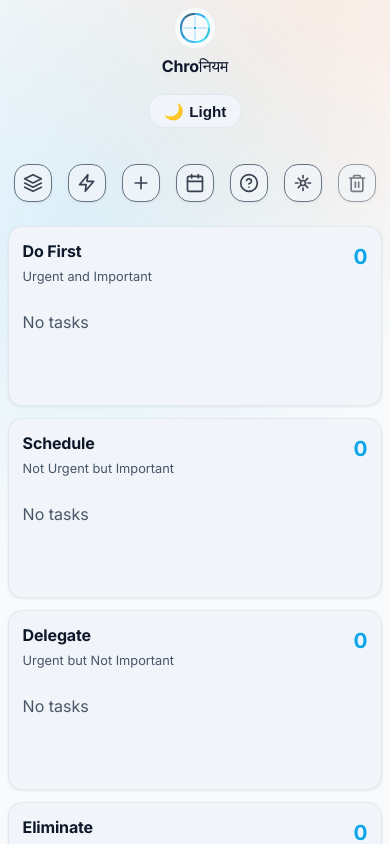
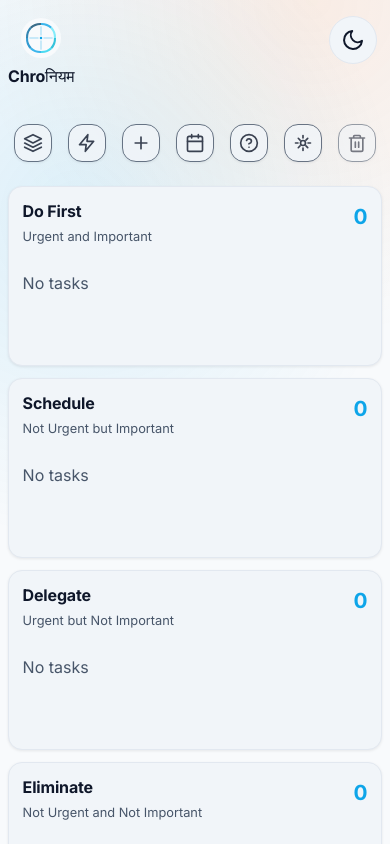
Before and after one commit to RikamPalkar/ChroNiyam, a React (Vite) app: page / in a window 390 px wide. Shown: the top 844 px of the page. Built offline with nearby package versions, Linux system fonts and the light colour scheme.

Commit message:
Adding multiple plan week logic

```diff
--- a/src/App.tsx
+++ b/src/App.tsx
@@ -10,6 +10,7 @@ import CalendarView from './components/CalendarView'
 import GuideModal from './components/GuideModal'
 import type { Quadrant, QuadrantKey, Task, Theme, TimeWindow } from './types/quadrant'
 import { canAllocateHours } from './utils/hoursCalculator'
+import { calculateCurrentHours, getWeekDates, validateAllocation } from './utils/hoursAllocationEngine'
 
 const quadrants: Quadrant[] = [
   {
@@ -184,6 +185,7 @@ function App() {
     if (!currentWeek || !copiedWeekTemplate) return
 
     const targetWeekStart = new Date(currentWeek.startDate)
+    const targetWeekEnd = new Date(currentWeek.endDate)
 
     // Create new tasks with dates adjusted to target week
     const pastedTasks = copiedWeekTemplate.map((template: any) => {
@@ -204,7 +206,79 @@ function App() {
       }
     })
 
+    // Get all dates in target week
+    const weekDates = getWeekDates(currentWeek.startDate)
+    const dailyLimit = currentWeek.hoursPerDay || 8
+    const weeklyLimit = currentWeek.totalHours || 56
+
+    // Calculate current hours from existing tasks in target week
+    const existingTasks = tasks.filter((task) => {
+      const taskStart = new Date(task.startDate)
+      const taskEnd = new Date(task.dueDate)
+      return taskStart <= targetWeekEnd && taskEnd >= targetWeekStart
+    })
+
+    const currentDailyHours = calculateCurrentHours(existingTasks, dailyLimit)
+
+    // Validate each pasted task against available capacity
+    const violations: string[] = []
+
+    for (const pastedTask of pastedTasks) {
+      const taskStart = new Date(pastedTask.startDate)
+      const taskEnd = new Date(pastedTask.dueDate)
+
+      // Get dates for this specific task
+      const taskDates: string[] = []
+      const current = new Date(taskStart)
+      while (current <= taskEnd) {
+        const dateStr = current.toISOString().split('T')[0]
+        if (weekDates.includes(dateStr)) {
+          taskDates.push(dateStr)
+        }
+        current.setDate(current.getDate() + 1)
+      }
+
+      // Use allocation engine to validate this task
+      const validation = validateAllocation({
+        selectedDates: taskDates,
+        requestedHours: pastedTask.estimatedHours,
+        currentHours: currentDailyHours,
+        dailyLimit,
+        allTasks: existingTasks,
+      })
+
+      if (!validation.isValid) {
+        violations.push(...validation.errors)
+      }
+
+      // Update currentDailyHours for next task validation (sequential)
+      if (validation.isValid) {
+        let remainingHours = pastedTask.estimatedHours
+        taskDates.forEach((date) => {
+          if (remainingHours > 0) {
+            const available = dailyLimit - (currentDailyHours[date] || 0)
+            const toAdd = Math.min(remainingHours, available)
+            currentDailyHours[date] = (currentDailyHours[date] || 0) + toAdd
+            remainingHours -= toAdd
+          }
+        })
+      }
+    }
+
+    // Check total weekly hours
+    const totalWeekHours = weekDates.reduce((sum, date) => sum + (currentDailyHours[date] || 0), 0)
+    if (totalWeekHours > weeklyLimit) {
+      violations.push(`Total ${totalWeekHours.toFixed(1)}h exceeds weekly limit of ${weeklyLimit}h`)
+    }
+
+    if (violations.length > 0) {
+      setPasteError(`Cannot paste tasks:\n${violations.join('\n')}`)
+      setTimeout(() => setPasteError(''), 5000)
+      return
+    }
+
     setTasks((prev) => [...prev, ...pastedTasks])
+    setPasteError('')
   }
 
   // Check if we can copy/paste
@@ -311,7 +385,20 @@ function App() {
   }
 
   const handleConfirmClear = () => {
-    setTasks([])
+    if (!currentWeek) return
+
+    const weekStart = new Date(currentWeek.startDate)
+    const weekEnd = new Date(currentWeek.endDate)
+
+    // Only keep tasks outside current week
+    const filteredTasks = tasks.filter((task) => {
+      const taskStart = new Date(task.startDate)
+      const taskEnd = new Date(task.dueDate)
+      // Keep task if it doesn't overlap with current week
+      return taskStart > weekEnd || taskEnd < weekStart
+    })
+
+    setTasks(filteredTasks)
     setShowClearConfirm(false)
   }
 
@@ -387,6 +474,7 @@ function App() {
         onPasteWeek={currentWeek ? handlePasteWeek : undefined}
         canCopyWeek={canCopyWeek}
         canPasteWeek={canPasteWeek}
+        tasks={weekTasks}
       />
       <div className="layout">
         <SideActions
--- a/src/components/Header.tsx
+++ b/src/components/Header.tsx
@@ -1,5 +1,6 @@
-import type { Theme, TimeWindow } from '../types/quadrant'
+import type { Theme, TimeWindow, Task } from '../types/quadrant'
 import { formatHours } from '../utils/hoursCalculator'
+import { calculateCurrentHours, getWeekDates, DAILY_LIMIT } from '../utils/hoursAllocationEngine'
 import Tooltip from './Tooltip'
 
 type HeaderProps = {
@@ -17,16 +18,24 @@ type HeaderProps = {
   onPasteWeek?: () => void
   canCopyWeek?: boolean
   canPasteWeek?: boolean
+  tasks?: Task[]
 }
 
-const Header = ({ title, theme, onToggleTheme, timeWindow, onFinalizePlan, onPreviousWeek, onNextWeek, canGoPrevious, canGoNext, currentWeekLabel, onCopyWeek, onPasteWeek, canCopyWeek, canPasteWeek }: HeaderProps) => {
+const Header = ({ title, theme, onToggleTheme, timeWindow, onFinalizePlan, onPreviousWeek, onNextWeek, canGoPrevious, canGoNext, currentWeekLabel, onCopyWeek, onPasteWeek, canCopyWeek, canPasteWeek, tasks = [] }: HeaderProps) => {
   const isDark = theme === 'dark'
-  const icon = isDark ? '☀️' : '🌙'
   const label = isDark ? 'Switch to light theme' : 'Switch to dark theme'
 
   const allocatedHours = timeWindow?.allocatedHours || 0
   const totalHours = timeWindow?.totalHours || 56
   const progressPercentage = totalHours > 0 ? (allocatedHours / totalHours) * 100 : 0
+
+  // Calculate daily hours allocation
+  const dailyHours = timeWindow ? calculateCurrentHours(tasks, timeWindow.hoursPerDay || DAILY_LIMIT) : {}
+  const weekDates = timeWindow ? getWeekDates(timeWindow.startDate) : []
+  const today = new Date()
+  today.setHours(0, 0, 0, 0)
+
+  const weekdays = ['M', 'T', 'W', 'T', 'F', 'S', 'S']
 
   const formatDateRange = (startString: string, endString: string) => {
     const start = new Date(startString)
@@ -62,66 +71,135 @@ const Header = ({ title, theme, onToggleTheme, timeWindow, onFinalizePlan, onPre
           aria-pressed={isDark}
           aria-label={label}
         >
-          <span className="theme-icon" aria-hidden="true">
-            {icon}
-          </span>
-          <span className="theme-label">{isDark ? 'Dark' : 'Light'}</span>
+          {isDark ? (
+            <svg width="24" height="24" viewBox="0 0 24 24" fill="none" xmlns="http://www.w3.org/2000/svg">
+              <circle cx="12" cy="12" r="5" stroke="currentColor" strokeWidth="2"/>
+              <path d="M12 1v6M12 17v6M4.22 4.22l4.24 4.24M15.54 15.54l4.24 4.24M1 12h6M17 12h6M4.22 19.78l4.24-4.24M15.54 8.46l4.24-4.24" stroke="currentColor" strokeWidth="2" strokeLinecap="round"/>
+            </svg>
+          ) : (
+            <svg width="24" height="24" viewBox="0 0 24 24" fill="none" xmlns="http://www.w3.org/2000/svg">
+              <path d="M21 12.79A9 9 0 1 1 11.21 3 7 7 0 0 0 21 12.79z" stroke="currentColor" strokeWidth="2" strokeLinecap="round" strokeLinejoin="round"/>
+            </svg>
+          )}
         </button>
       </div>
       {timeWindow && (
         <div className="hours-tracker-container">
           <div className="hours-tracker">
-            <div className="progress-bar-container" style={{ marginTop: '0.75rem' }}>
-              <div className="progress-bar-bg">
+            {/* Week navigation above progress bar */}
+            {onPreviousWeek && onNextWeek && (
+              <div style={{ display: 'flex', alignItems: 'center', justifyContent: 'center', gap: '0.25rem', marginBottom: '0.5rem' }}>
+                <button
+                  type="button"
+                  onClick={onPreviousWeek}
+                  disabled={!canGoPrevious}
+                  aria-label="Previous week"
+                  style={{
+                    background: 'none',
+                    border: 'none',
+                    cursor: canGoPrevious ? 'pointer' : 'not-allowed',
+                    opacity: canGoPrevious ? 1 : 0.3,
+                    fontSize: '0.75rem',
+                    padding: '0.25rem',
+                    color: 'var(--text)'
+                  }}
+                >
+                  ←
+                </button>
+                <span style={{ fontSize: '0.75rem', fontWeight: '500' }}>
+                  {currentWeekLabel || formatDateRange(timeWindow.startDate, timeWindow.endDate)}
+                </span>
+                <button
+                  type="button"
+                  onClick={onNextWeek}
+                  disabled={!canGoNext}
+                  aria-label="Next week"
+                  style={{
+                    background: 'none',
+                    border: 'none',
+                    cursor: canGoNext ? 'pointer' : 'not-allowed',
+                    opacity: canGoNext ? 1 : 0.3,
+                    fontSize: '0.75rem',
+                    padding: '0.25rem',
+                    color: 'var(--text)'
+                  }}
+                >
+                  →
+                </button>
+              </div>
+            )}
+
+            {/* Progress bar */}
+            <div style={{ display: 'flex', alignItems: 'center', gap: '0.5rem', marginBottom: '0.5rem' }}>
+              <div className="progress-bar-container" style={{ flex: 1, minWidth: '120px' }}>
+                <div className="progress-bar-bg" style={{ height: '8px' }}>
                   <div
                     className="progress-bar-fill"
-                  style={{ width: `${Math.min(progressPercentage, 100)}%` }}
+                    style={{ width: `${Math.min(progressPercentage, 100)}%`, height: '8px' }}
                     aria-valuenow={allocatedHours}
                     aria-valuemin={0}
                     aria-valuemax={totalHours}
                     role="progressbar"
                   />
                 </div>
-              <div className="progress-text">
-                {formatHours(allocatedHours)} / {formatHours(totalHours)}
+              </div>
+              <span style={{ fontSize: '0.75rem', fontWeight: '600', whiteSpace: 'nowrap' }}>
+                {formatHours(allocatedHours)}/{formatHours(totalHours)}
+              </span>
+            </div>
+
+            {/* Weekdays and buttons all in one row */}
+            <div style={{ display: 'flex', alignItems: 'center', justifyContent: 'center', gap: '0.75rem', flexWrap: 'wrap' }}>
+              {/* Weekday indicators */}
+              {weekDates.length > 0 && (
+                <div style={{
+                  display: 'flex',
+                  gap: '0.4rem',
+                  fontSize: '0.75rem'
+                }}>
+                  {weekDates.map((date, index) => {
+                    const dateObj = new Date(date)
+                    const isPast = dateObj < today
+                    const hoursUsed = dailyHours[date] || 0
+                    const hoursLimit = timeWindow?.hoursPerDay || DAILY_LIMIT
+                    const hoursLeft = Math.max(0, hoursLimit - hoursUsed)
+
+                    return (
+                      <div
+                        key={date}
+                        style={{
+                          display: 'flex',
+                          flexDirection: 'column',
+                          alignItems: 'center',
+                          opacity: isPast ? 0.3 : 1,
+                          minWidth: '28px',
+                          padding: '0.15rem',
+                          borderRadius: '4px',
+                          background: hoursLeft === 0 ? 'rgba(239, 68, 68, 0.1)' : 'transparent'
+                        }}
+                      >
+                        <div style={{ fontWeight: '600', fontSize: '0.7rem' }}>
+                          {weekdays[index]}
+                        </div>
+                        <div style={{
+                          fontSize: '0.65rem',
+                          color: hoursLeft === 0 ? 'var(--color-error)' : 'var(--color-text-muted)',
+                          fontWeight: '500'
+                        }}>
+                          {hoursLeft}h
                         </div>
                       </div>
-            <div className="hours-info">
-              <div style={{ display: 'flex', alignItems: 'center', gap: '0.5rem' }}>
-                {onPreviousWeek && onNextWeek && (
-                  <>
-                    <button
-                      type="button"
-                      className="icon-btn"
-                      onClick={onPreviousWeek}
-                      disabled={!canGoPrevious}
-                      aria-label="Previous week"
-                      style={{ opacity: canGoPrevious ? 1 : 0.3, cursor: canGoPrevious ? 'pointer' : 'not-allowed' }}
-                    >
-                      ←
-                    </button>
-                    <span className="hours-total" style={{ minWidth: '100px', textAlign: 'center' }}>
-                      {currentWeekLabel || formatDateRange(timeWindow.startDate, timeWindow.endDate)}
-                    </span>
-                    <button
-                      type="button"
-                      className="icon-btn"
-                      onClick={onNextWeek}
-                      disabled={!canGoNext}
-                      aria-label="Next week"
-                      style={{ opacity: canGoNext ? 1 : 0.3, cursor: canGoNext ? 'pointer' : 'not-allowed' }}
-                    >
-                      →
-                    </button>
-                  </>
+                    )
+                  })}
+                </div>
               )}
-                {(!onPreviousWeek || !onNextWeek) && (
-                  <span className="hours-total">• Ends {formatDateRange(timeWindow.startDate, timeWindow.endDate)}</span>
-                )}
-              </div>
+
+              <div style={{ width: '1px', height: '24px', background: 'var(--border)' }} />
+
+              {/* Action buttons */}
               <div style={{ display: 'flex', gap: '0.5rem' }}>
                 {onCopyWeek && (
-                  <Tooltip content={[canCopyWeek ? 'Copy all tasks from this week' : 'No tasks to copy']} show={true}>
+                  <Tooltip content={[canCopyWeek ? 'Copy all tasks from this week' : 'No tasks to copy']} show={true} position="bottom">
                     <button
                       type="button"
                       className="btn-finalize"
@@ -138,7 +216,7 @@ const Header = ({ title, theme, onToggleTheme, timeWindow, onFinalizePlan, onPre
                   </Tooltip>
                 )}
                 {onPasteWeek && (
-                  <Tooltip content={['Paste tasks to this week']} show={canPasteWeek}>
+                  <Tooltip content={['Paste tasks to this week']} show={canPasteWeek} position="bottom">
                     <button
                       type="button"
                       className="btn-finalize"
@@ -154,7 +232,7 @@ const Header = ({ title, theme, onToggleTheme, timeWindow, onFinalizePlan, onPre
                   </Tooltip>
                 )}
                 {onFinalizePlan && (
-                  <Tooltip content={['Show calendar']} show={true}>
+                  <Tooltip content={['Show calendar']} show={true} position="bottom">
                     <button
                       type="button"
                       className="btn-finalize"
--- a/src/components/Tooltip.tsx
+++ b/src/components/Tooltip.tsx
@@ -4,7 +4,7 @@ type TooltipProps = {
   content: string[]
   children: React.ReactNode
   show?: boolean
-  position?: 'center' | 'right'
+  position?: 'center' | 'right' | 'bottom'
 }
 
 const Tooltip = ({ content, children, show = false, position = 'center' }: TooltipProps) => {
--- a/src/index.css
+++ b/src/index.css
@@ -88,7 +88,7 @@ body {
   justify-content: space-between;
   width: calc(100% - 160px - 1rem);
   position: relative;
-  margin-bottom: 1.5rem;
+  margin-bottom: 4rem;
   margin-left: calc(160px + 1rem);
   flex-shrink: 0;
   padding-bottom: 0.75rem;
@@ -98,8 +98,11 @@ body {
 .hours-tracker-container {
   position: absolute;
   left: 50%;
+  top: 0;
   transform: translateX(-50%);
   pointer-events: none;
+  width: max-content;
+  max-width: 90%;
 }
 
 .hours-tracker-container .hours-tracker {
@@ -155,11 +158,12 @@ body {
   border: 1px solid var(--border);
   background: var(--soft);
   color: var(--text);
-  border-radius: 999px;
-  padding: 0.4rem 0.9rem;
+  border-radius: 60%;
+  width: 48px;
+  height: 48px;
   display: inline-flex;
   align-items: center;
-  gap: 0.35rem;
+  justify-content: center;
   cursor: pointer;
   transition: transform 120ms ease, border-color 120ms ease, background-color 120ms ease;
 }
@@ -170,12 +174,11 @@ body {
 }
 
 .theme-icon {
-  font-size: 1rem;
+  display: none;
 }
 
 .theme-label {
-  font-weight: 600;
-  font-size: 0.95rem;
+  display: none;
 }
 
 .matrix-main {
@@ -341,8 +344,6 @@ body {
   gap: 1.25rem;
   flex: 1;
   min-height: 0;
-  max-height: 100%;
-  height: 100%;
   overflow: hidden;
 }
 
@@ -355,7 +356,7 @@ body {
   flex-direction: column;
   gap: 0.75rem;
   height: 100%;
-  min-height: 0;
+  min-height: 200px;
   overflow: hidden;
   transition: border-color 200ms ease, background-color 200ms ease, transform 200ms ease, box-shadow 200ms ease;
   cursor: help;
@@ -898,14 +899,12 @@ textarea {
   display: flex;
   flex-direction: column;
   gap: 0.5rem;
-  padding: 0.75rem 1rem;
+  padding: 0.5rem 0.75rem;
   background: var(--soft);
   border: 1px solid var(--border);
-  border-radius: 10px;
-  box-shadow: 0 4px 12px rgba(0, 0, 0, 0.08),
-              0 8px 24px rgba(0, 0, 0, 0.06),
-              inset 0 1px 0 rgba(255, 255, 255, 0.05);
-  min-width: 240px;
+  border-radius: 8px;
+  box-shadow: 0 2px 8px rgba(0, 0, 0, 0.06);
+  min-width: auto;
 }
 
 .progress-bar-container {
@@ -996,12 +995,12 @@ textarea {
 
   .matrix-grid {
     gap: 1rem;
-    grid-template-rows: repeat(2, minmax(280px, 1fr));
+    grid-template-rows: repeat(2, minmax(220px, 1fr));
   }
 
   .quadrant {
     padding: 1rem;
-    min-height: 280px;
+    min-height: 220px;
   }
 
   .side-actions {
@@ -1026,14 +1025,44 @@ textarea {
   }
 
   .matrix-nav {
-    flex-direction: column;
+    display: flex;
+    flex-direction: row;
     align-items: flex-start;
-    gap: 0.5rem;
+    justify-content: space-between;
+    gap: 1rem;
     margin-bottom: 0.75rem;
+    width: 100%;
+    margin-left: 0;
+    position: static;
+    flex-wrap: wrap;
+  }
+
+  .brand {
+    display: flex;
+    align-items: center;
+    gap: 0.6rem;
+    flex: 0 0 auto;
+    margin-top: 10px;
   }
 
   .theme-toggle-wrapper {
     position: static;
+    flex: 0 0 auto;
+    align-self: flex-start;
+    margin-right: 5px;
+  }
+
+  .hours-tracker-container {
+    position: static;
+    left: auto;
+    top: auto;
+    transform: none;
+    pointer-events: auto;
+    width: 100%;
+    max-width: 100%;
+    margin-bottom: 1rem;
+    display: block;
+    flex-basis: 100%;
   }
 
   .brand-mark {
@@ -1050,14 +1079,26 @@ textarea {
     font-size: 0.8rem;
   }
 
+  .hours-tracker-container {
+    position: static;
+    left: auto;
+    top: auto;
+    transform: none;
+    pointer-events: auto;
+    width: 100%;
+    max-width: 100%;
+    margin-bottom: 1rem;
+    display: block;
+  }
+
   .matrix-grid {
     gap: 0.75rem;
-    grid-template-rows: repeat(2, minmax(240px, 1fr));
+    grid-template-rows: repeat(2, minmax(200px, 1fr));
   }
 
   .quadrant {
     padding: 0.85rem 1rem;
-    min-height: 240px;
+    min-height: 200px;
   }
 
   .quadrant-title {
@@ -1432,6 +1473,13 @@ textarea {
   left: 100%;
   transform: translateY(-50%);
   margin-left: 0.75rem;
+}
+
+.tooltip-content.tooltip-bottom {
+  top: 100%;
+  left: 50%;
+  transform: translateX(-50%);
+  margin-top: 0.5rem;
 }
 
 .tooltip-text {
```
Lines whose indentation alone changed are shown as unchanged.
